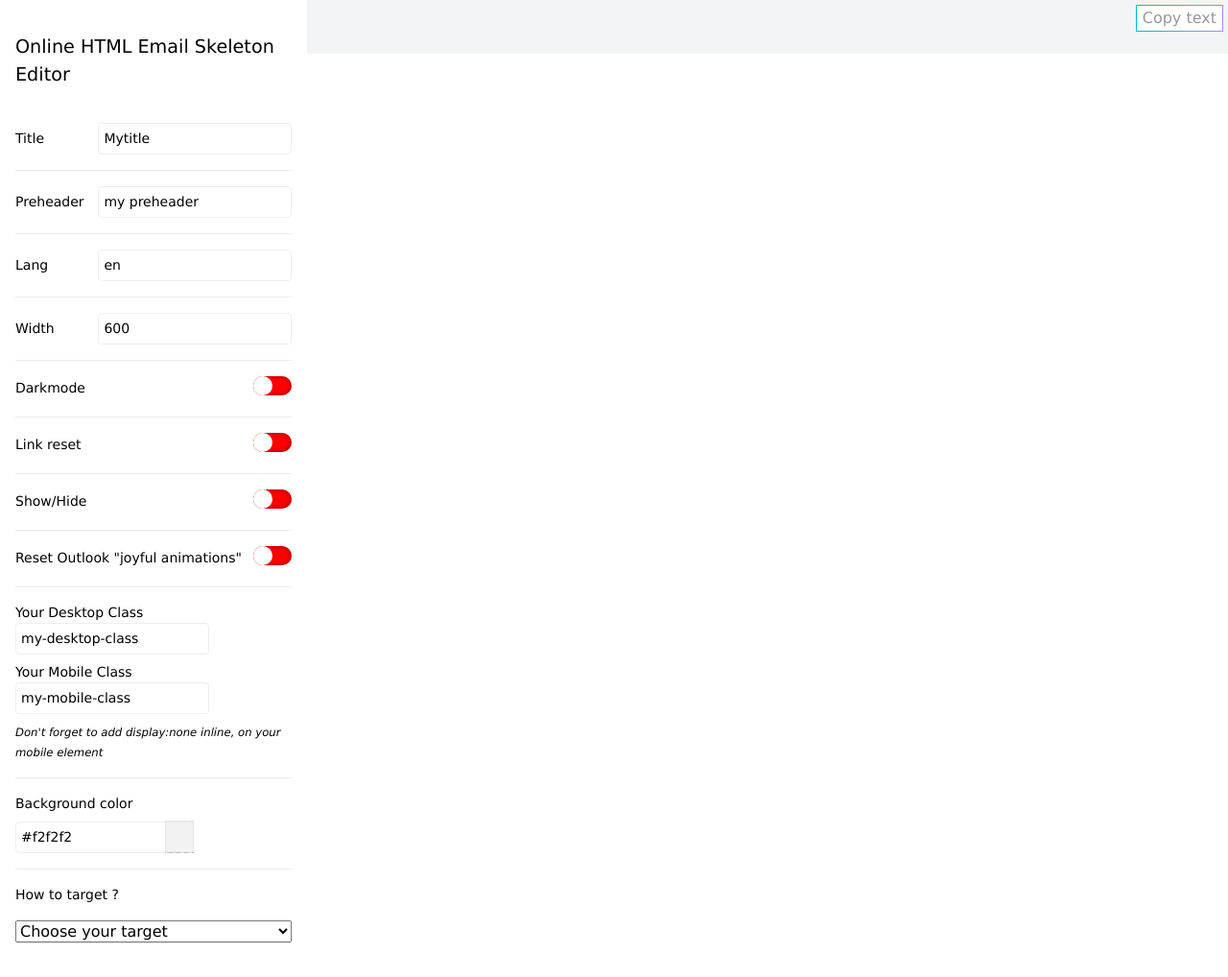
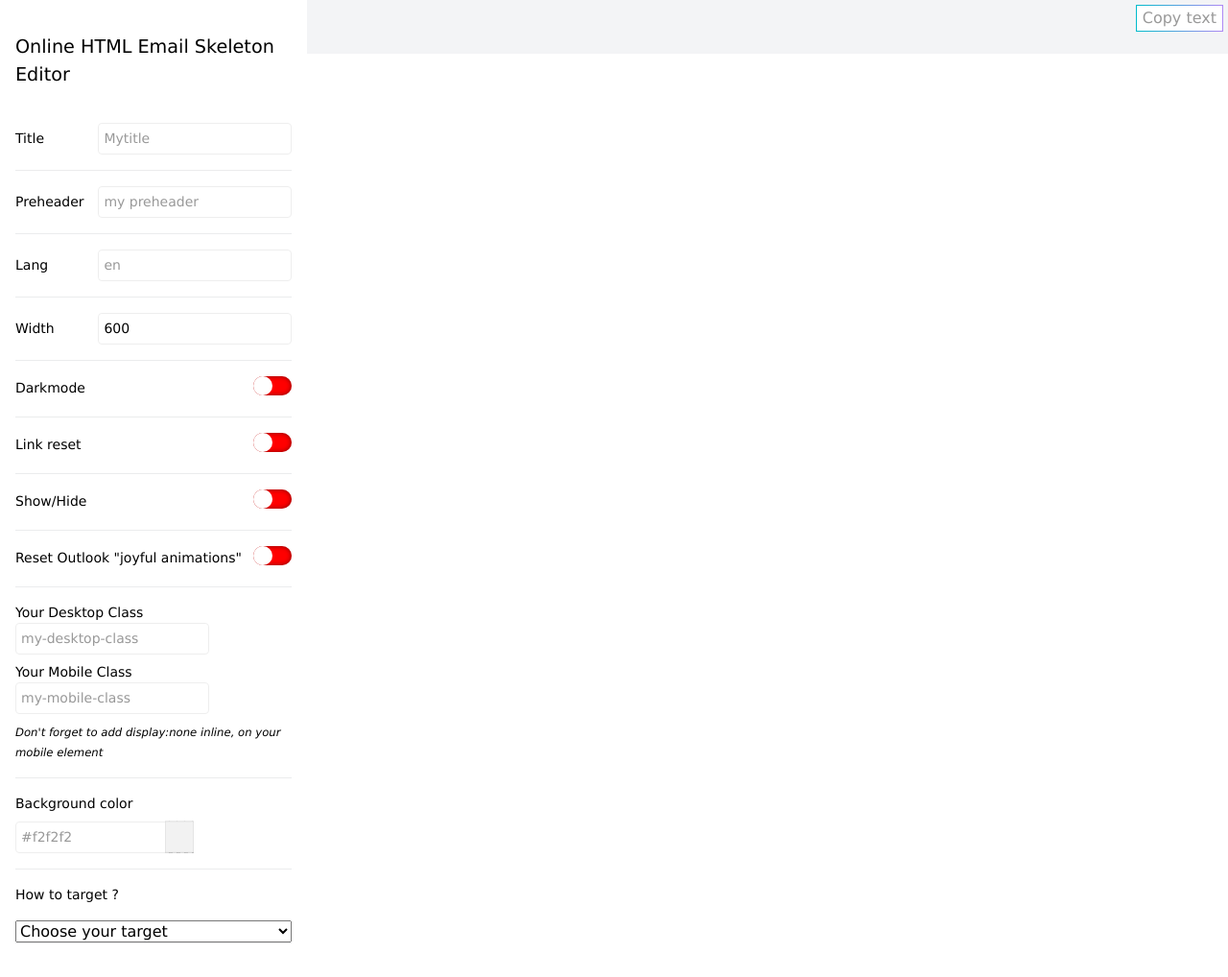
Before and after one commit to matthieuSolente/email-skeleton-generator, a plain HTML site: page index.html in a window 1280 px wide. Shown: the whole page at 96% size. Drawn offline with nearby package versions, Linux system fonts and the light colour scheme; files that its build step writes are made by us from their sources; files whose address does not match are found by name.

Commit message:
Update style.css

```diff
--- a/css/style.css
+++ b/css/style.css
@@ -880,6 +880,9 @@ border-radius: 4px;
 border: 1px solid #eee;
 width: 70%;
 }
+input[type="text"]{
+color: #999;
+}
 input#bgColor{
 width:100%;
 }
```
